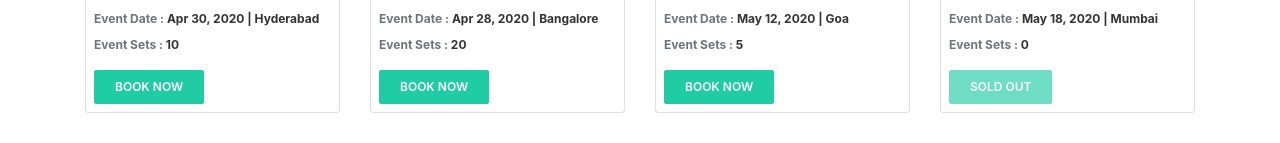
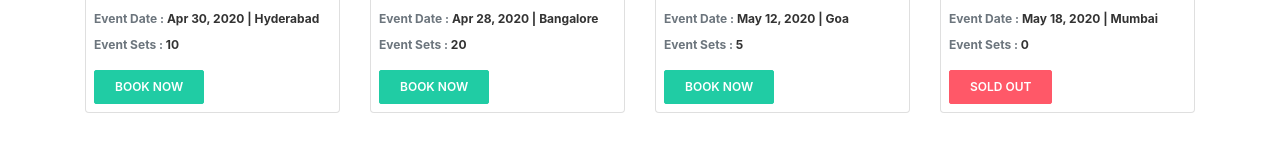
Before and after one commit to TejaNethas/angular-exsercise, an Angular app: page /events in a window 1280 px wide. Shown: the part 546-689 px from the top of the page. Built offline with nearby package versions, Linux system fonts and the light colour scheme.

Commit message:
sold out btn indentify css added

```diff
--- a/src/app/components/events/events.component.css
+++ b/src/app/components/events/events.component.css
@@ -54,6 +54,20 @@
     color: #20cca4;
 }
 
+.event-card .btn-sold-out {
+    background-color: #ff0018;
+    border-color: #ff0018;
+    color: #fff;
+    font-weight: 600;
+    transition: all .3s ease-in-out;
+}
+
+.event-card .btn-sold-out:hover {
+    background-color: #ffffff;
+    border-color: #ff0018;
+    color: #ff0018;
+}
+
 .event-card .btn {
     border-radius: 2px;
     text-transform: uppercase;
--- a/src/app/components/events/events.component.html
+++ b/src/app/components/events/events.component.html
@@ -19,7 +19,7 @@
                             </div>
 
                             <button (click)="onSelect($event)" *ngIf="eventBlock.eventSeats > 0" class="btn btn-learn-more themeBtn"><span class="d-none">{{i+1}}</span>{{eventBlock.evnetBookNow}}</button>
-                            <button *ngIf="eventBlock.eventSeats == 0" class="btn btn-learn-more themeBtn" disabled><span class="d-none">{{i+1}}</span>{{eventBlock.evnetBookNow}}</button>
+                            <button *ngIf="eventBlock.eventSeats == 0" class="btn btn-sold-out themeBtn" disabled><span class="d-none">{{i+1}}</span>{{eventBlock.evnetBookNow}}</button>
 
                         </div>
                     </div>
```
